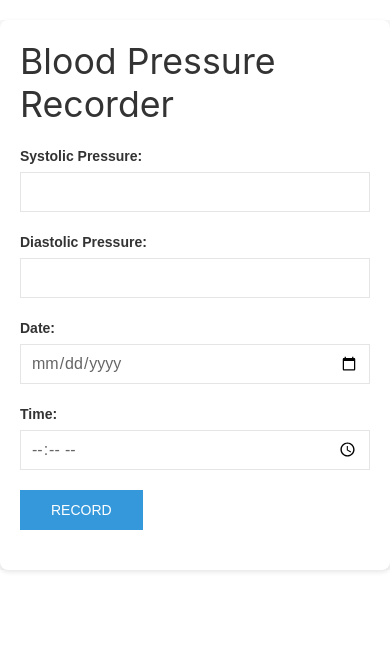
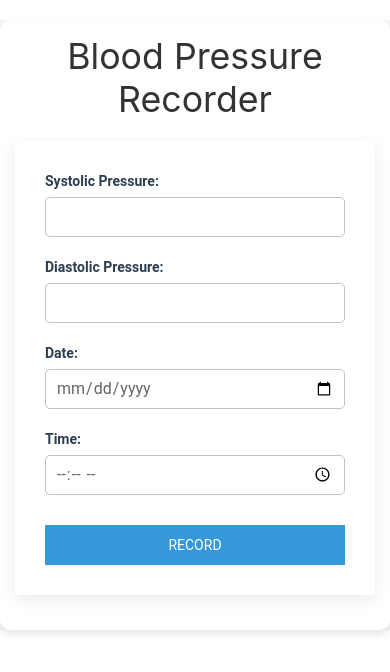
Before and after one commit to Caffeine-Gallery/pressurelog-01932ba13a0b, a website built with Vite: page frontend/index.html in a window 390 px wide. Built offline with nearby package versions, Linux system fonts and the light colour scheme; what @dfinity/agent would draw is missing.

Commit message:
01932ba3-efee-7eee-9009-c092f9f0d846

```diff
--- a/frontend/index.css
+++ b/frontend/index.css
@@ -1,22 +1,41 @@
 body {
-    font-family: Arial, sans-serif;
-    background-color: #f8f8f8;
+    font-family: 'Roboto', sans-serif;
+    background-color: #f5f5f5;
+    color: #333;
 }
 
 .uk-container {
     background-color: white;
     padding: 20px;
-    border-radius: 8px;
-    box-shadow: 0 2px 5px rgba(0,0,0,0.1);
+    border-radius: 10px;
+    box-shadow: 0 4px 8px rgba(0,0,0,0.1);
+}
+
+.uk-heading-line > span {
+    background-color: white;
+    padding: 0 10px;
 }
 
 .uk-form-label {
-    font-weight: bold;
+    font-weight: 600;
+    color: #2c3e50;
+}
+
+.uk-input {
+    border: 1px solid #bdc3c7;
+    border-radius: 5px;
+    transition: border-color 0.3s ease;
+}
+
+.uk-input:focus {
+    border-color: #3498db;
+    box-shadow: 0 0 0 2px rgba(52, 152, 219, 0.2);
 }
 
 .uk-button-primary {
     background-color: #3498db;
     border-color: #3498db;
+    transition: background-color 0.3s ease, border-color 0.3s ease;
 }
 
 .uk-button-primary:hover {
@@ -25,9 +44,31 @@ body {
 }
 
 .uk-card {
-    margin-bottom: 15px;
+    transition: box-shadow 0.3s ease;
+}
+
+.uk-card:hover {
+    box-shadow: 0 8px 16px rgba(0,0,0,0.1);
 }
 
 .uk-card-title {
     color: #3498db;
 }
+
+.uk-alert {
+    border-radius: 5px;
+}
+
+@media (max-width: 768px) {
+    .uk-container {
+        padding: 15px;
+    }
+
+    .uk-form-controls {
+        margin-bottom: 15px;
+    }
+
+    .uk-button {
+        margin-top: 10px;
+    }
+}
--- a/frontend/index.html
+++ b/frontend/index.html
@@ -9,8 +9,8 @@
 </head>
 <body>
     <div class="uk-container uk-container-small uk-margin-top">
-        <h1>Blood Pressure Recorder</h1>
-        <form id="bpForm" class="uk-form-stacked">
+        <h1 class="uk-heading-line uk-text-center"><span>Blood Pressure Recorder</span></h1>
+        <form id="bpForm" class="uk-form-stacked uk-card uk-card-default uk-card-body uk-margin">
             <div class="uk-margin">
                 <label class="uk-form-label" for="systolic">Systolic Pressure:</label>
                 <div class="uk-form-controls">
@@ -35,7 +35,7 @@
                     <input class="uk-input" type="time" id="time" required>
                 </div>
             </div>
-            <button type="submit" class="uk-button uk-button-primary">Record</button>
+            <button type="submit" class="uk-button uk-button-primary uk-width-1-1">Record</button>
         </form>
         <div id="loadingSpinner" class="uk-margin-top uk-text-center" style="display: none;">
             <div uk-spinner></div>
--- a/frontend/index.js
+++ b/frontend/index.js
@@ -18,8 +18,10 @@ document.addEventListener('DOMContentLoaded', async () => {
             await backend.addBloodPressureRecord(systolic, diastolic, date, time);
             form.reset();
             await displayRecords();
+            UIkit.notification('Blood pressure record added successfully!', {status: 'success', pos: 'top-center'});
         } catch (error) {
             console.error('Error adding record:', error);
+            UIkit.notification('Failed to add blood pressure record. Please try again.', {status: 'danger', pos: 'top-center'});
         } finally {
             loadingSpinner.style.display = 'none';
         }
@@ -30,7 +32,7 @@ document.addEventListener('DOMContentLoaded', async () => {
             const records = await backend.getBloodPressureRecords();
             recordsDiv.innerHTML = '';
             if (records.length === 0) {
-                recordsDiv.textContent = 'No records found.';
+                recordsDiv.innerHTML = '<div class="uk-alert uk-alert-primary" uk-alert><p>No records found.</p></div>';
             } else {
                 records.forEach(record => {
                     const recordElement = document.createElement('div');
@@ -47,6 +49,7 @@ document.addEventListener('DOMContentLoaded', async () => {
             }
         } catch (error) {
             console.error('Error fetching records:', error);
+            recordsDiv.innerHTML = '<div class="uk-alert uk-alert-danger" uk-alert><p>Failed to fetch records. Please try again.</p></div>';
         }
     }
 
```
